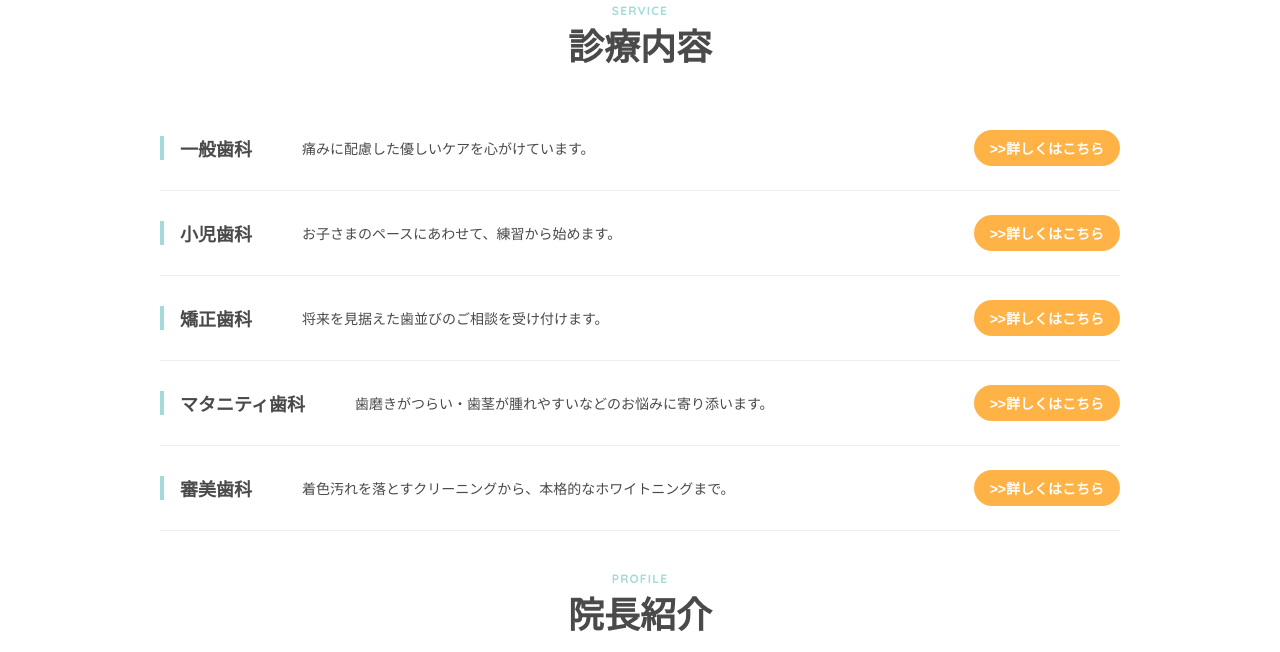
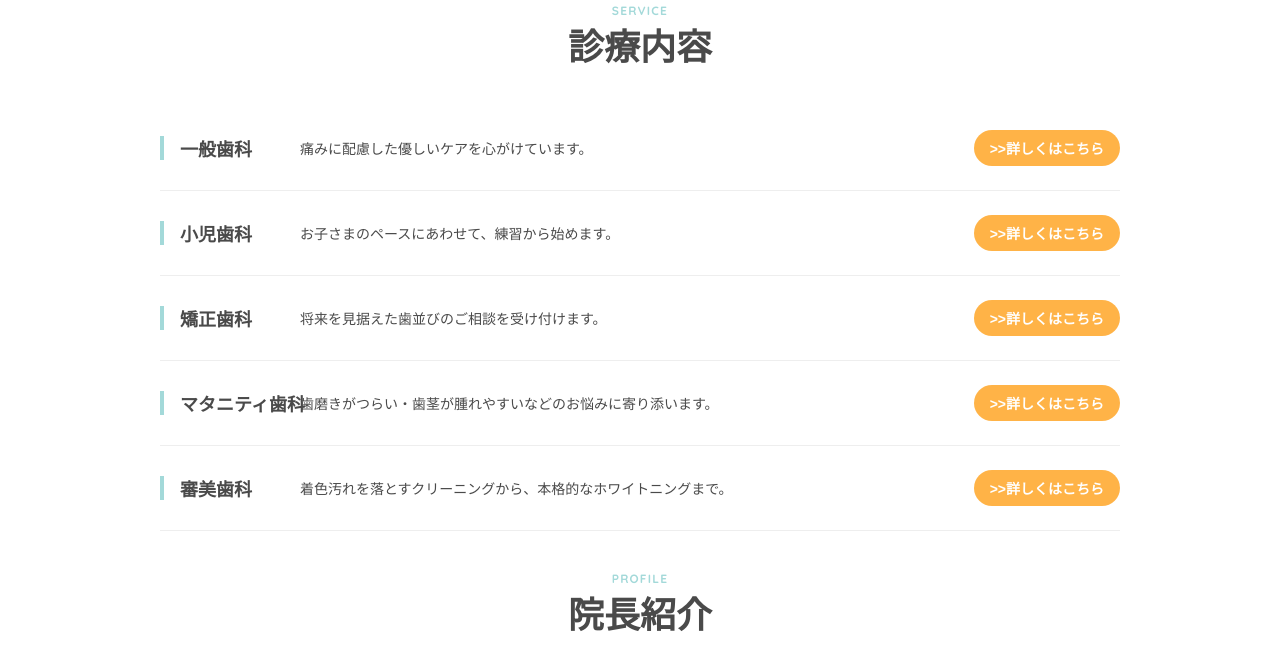
Before and after one commit to harutin326/dental-site, a plain HTML site: page index.html in a window 1280 px wide. Shown: the part 2916-3568 px from the top of the page. Drawn offline with Linux system fonts and the light colour scheme; some packages are replaced by stand-ins of ours.

Commit message:
Update style.css

```diff
--- a/CSS/style.css
+++ b/CSS/style.css
@@ -448,8 +448,10 @@ section {
 }
 
 .treatment-title {
-    margin-right: 50px;
+    width: 120px;
+    flex-shrink: 0;
     white-space: nowrap;
+    margin: 0;
 }
 
 .treatment-desc {
```
